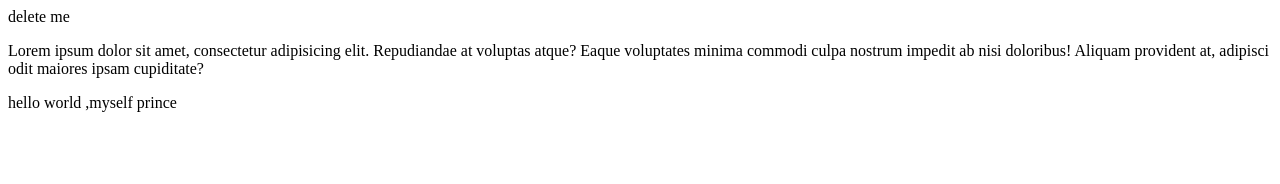
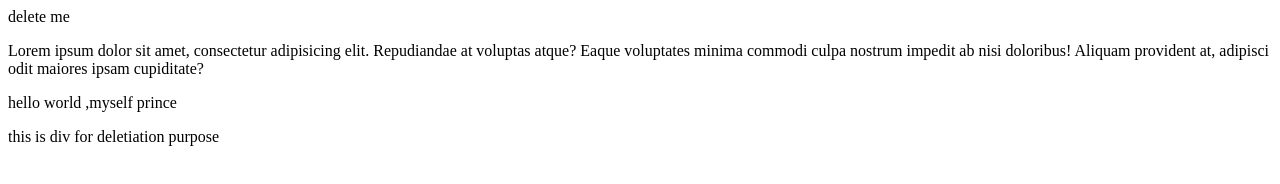
Before and after one commit to iamyourmajesty/cpp, a website: page delete.html in a window 1280 px wide. Drawn offline with Linux system fonts and the light colour scheme.

Commit message:
commit it

```diff
--- a/delete.html
+++ b/delete.html
@@ -15,6 +15,10 @@
         <p>
             hello world ,myself prince
         </p>
+
     </div>
+    <section>
+        <div>this is div for deletiation purpose</div>
+    </section>
 </body>
 </html>
```
Also changed, not shown: index.html (+1 -0 lines).
